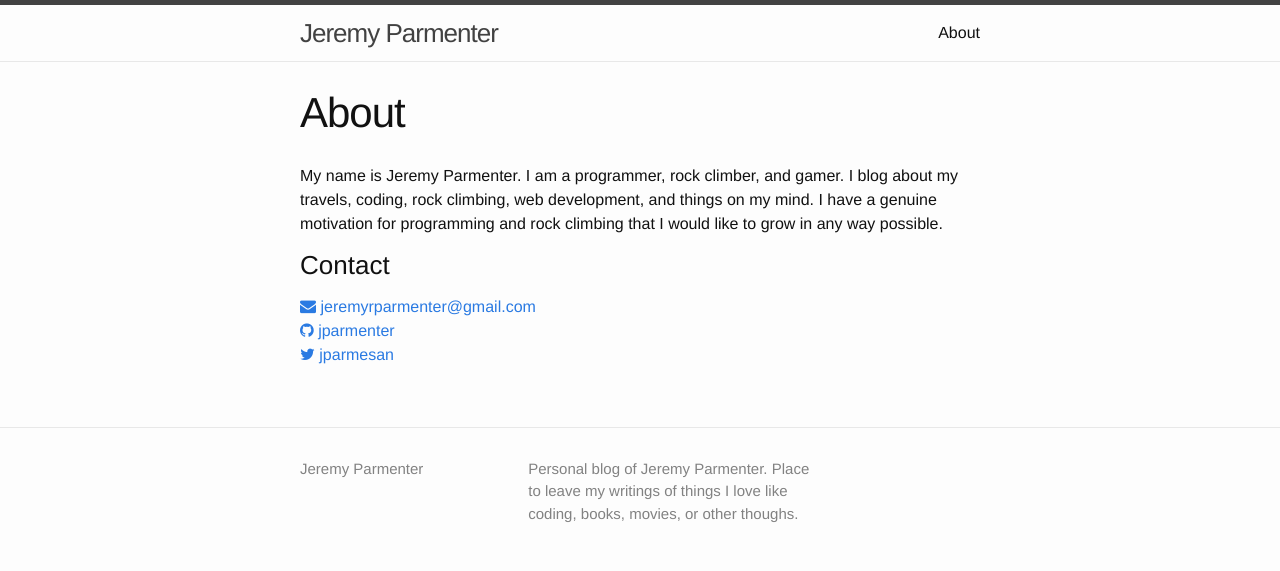
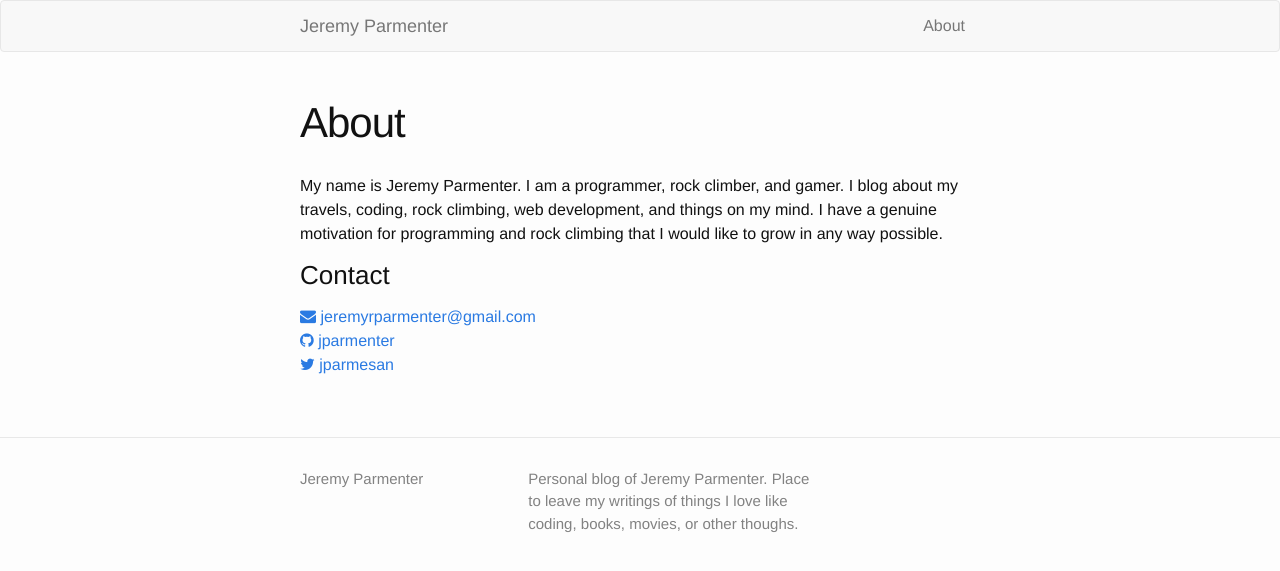
Before and after one commit to jparmenter/jparmenter.github.io, a Jekyll site: the page built from about.html, in a window 1280 px wide. Shown: the top 571 px of the page. Built offline with Jekyll 4.4.1, drawn with Linux system fonts in a browser that asks for light colours.

Commit message:
Added bootstrap nav bar

```diff
--- a/_includes/header.html
+++ b/_includes/header.html
@@ -1,21 +1,22 @@
-<header class="site-header">
-  <div class="wrapper">
-    <a class="site-title" href="{{ site.baseurl }}/">{{ site.title }}</a>
-    <nav class="site-nav">
-      <a href="#" class="menu-icon">
-        <svg viewBox="0 0 18 15">
-          <path fill="#424242" d="M18,1.484c0,0.82-0.665,1.484-1.484,1.484H1.484C0.665,2.969,0,2.304,0,1.484l0,0C0,0.665,0.665,0,1.484,0 h15.031C17.335,0,18,0.665,18,1.484L18,1.484z"/>
-          <path fill="#424242" d="M18,7.516C18,8.335,17.335,9,16.516,9H1.484C0.665,9,0,8.335,0,7.516l0,0c0-0.82,0.665-1.484,1.484-1.484 h15.031C17.335,6.031,18,6.696,18,7.516L18,7.516z"/>
-          <path fill="#424242" d="M18,13.516C18,14.335,17.335,15,16.516,15H1.484C0.665,15,0,14.335,0,13.516l0,0 c0-0.82,0.665-1.484,1.484-1.484h15.031C17.335,12.031,18,12.696,18,13.516L18,13.516z"/>
-        </svg>
-      </a>
-      <div class="trigger">
+<nav class="navbar navbar-default" role="navigation">
+  <div class="container-fluid wrapper">
+    <div class="navbar-header">
+      <button type="button" class="navbar-toggle collapsed" data-toggle="collapse" data-target="#navbar-content">
+        <span class="sr-only">Toggle navigation</span>
+        <span class="icon-bar"></span>
+        <span class="icon-bar"></span>
+        <span class="icon-bar"></span>
+      </button>
+      <a href="#" class="navbar-brand">{{ site.title }}</a>
+    </div>
+    <div class="collapse navbar-collapse" id="navbar-content">
+      <ul class="nav navbar-nav navbar-right">
         {% for page in site.pages %}
           {% if page.title %}
-          <a class="page-link" href="{{ page.url | prepend: site.baseurl }}">{{ page.title }}</a>
+          <li><a class="page-link" href="{{ page.url | prepend: site.baseurl }}">{{ page.title }}</a></li>
           {% endif %}
         {% endfor %}
-      </div>
-    </nav>
+      </ul>
+    </div>
   </div>
-</header>
+</nav>
--- a/css/main.scss
+++ b/css/main.scss
@@ -25,7 +25,9 @@ $grey-color-dark:  darken($grey-color, 25%);
 $on-palm:          600px;
 $on-laptop:        800px;
 
-
+// Bootstrap overrides
+$navbar-default-bg: $grey-color-dark;
+$navbar-default-border: $grey-color-light;
 
 // Using media queries with like this:
 // @include media-query($palm) {
```
